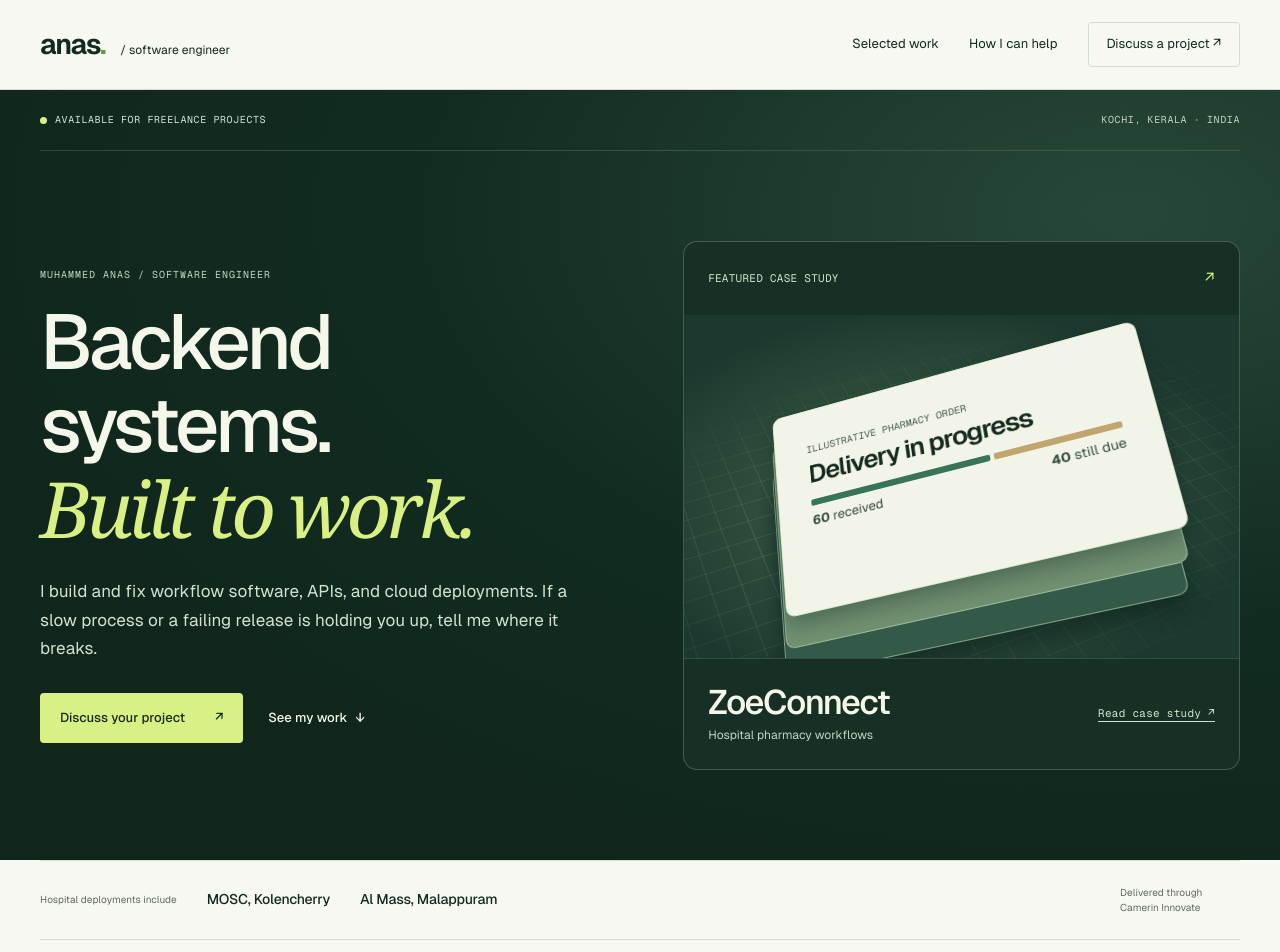
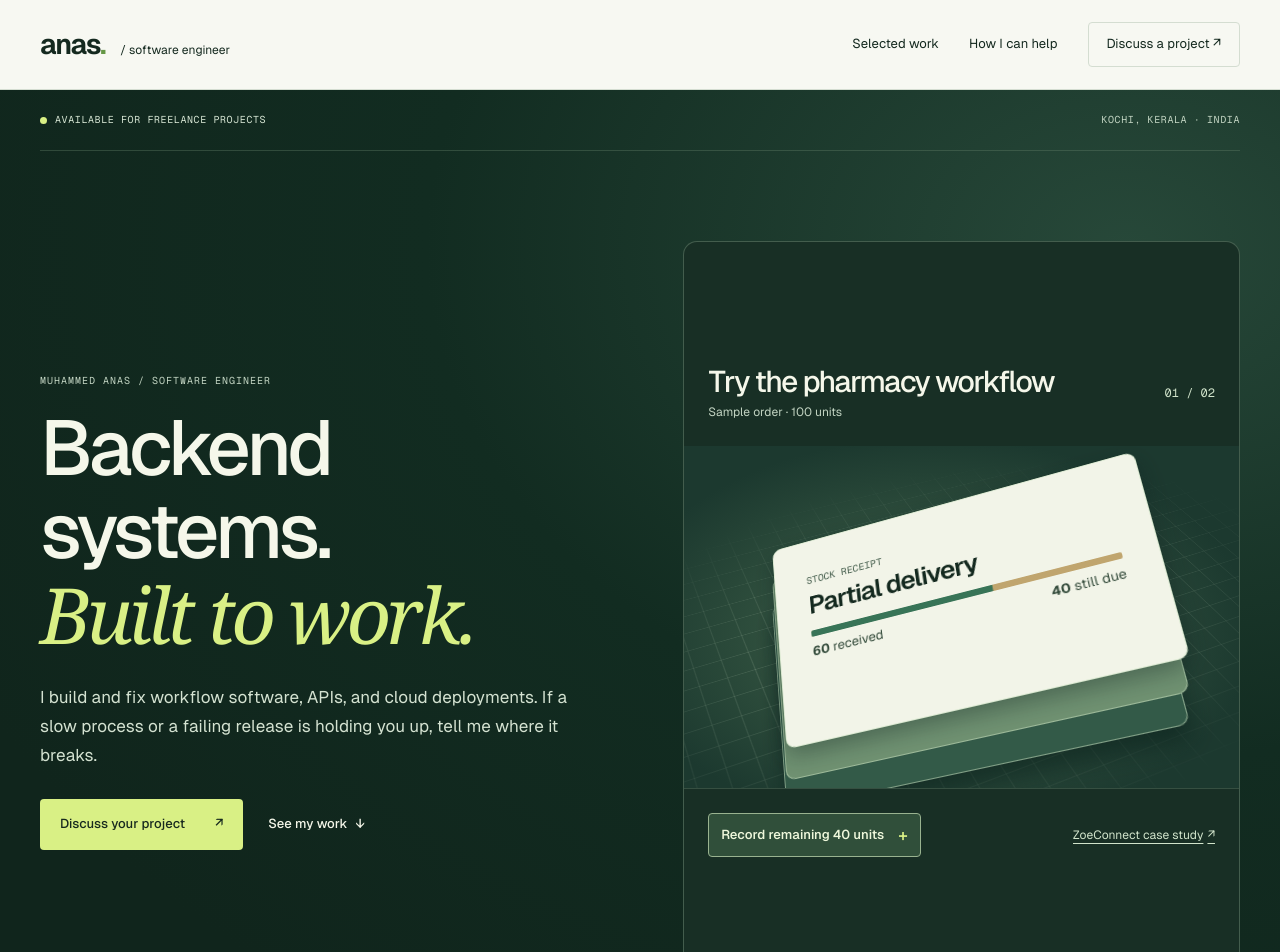
Before and after one commit to anas-muhmed/portfolio, a Next.js app: page / in a window 1280 px wide. Shown: the top 952 px of the page. Built offline with nearby package versions, Linux system fonts and the light colour scheme.

Commit message:
Make the featured pharmacy workflow interactive

```diff
--- a/app/globals.css
+++ b/app/globals.css
@@ -211,24 +211,39 @@
   border-radius: 14px;
   overflow: hidden;
 }
-.workflow-top, .workflow-bottom {
+.workflow-top, .workflow-controls {
   display: flex;
   align-items: center;
   justify-content: space-between;
   gap: 14px;
-  padding: clamp(12px, 2.1vw, 24px);
+  padding: clamp(14px, 2.1vw, 24px);
 }
-.workflow-top, .workflow-link {
+.workflow-top h2 { font-size: clamp(21px, 2.4vw, 30px); }
+.workflow-top p { margin-top: 5px; color: #c2d4c2; font-size: 12px; }
+.workflow-index, .workflow-link {
   color: #d1e4cb;
-  font-family: var(--font-geist-mono), monospace;
-  font-size: 11px;
-  letter-spacing: .025em;
+  font-size: 12px;
 }
-.workflow-top > span:last-child { font-size: 16px; color: var(--lime); }
-.workflow-bottom { border-top: 1px solid #73917a55; }
-.workflow-bottom strong { display: block; font-size: clamp(22px, 3vw, 34px); line-height: 1.15; letter-spacing: -.045em; font-weight: 550; }
-.workflow-bottom div > span { display: block; font-size: 12px; margin-top: 4px; color: #c2d4c2; }
-.workflow-link { text-align: right; text-decoration: underline; text-underline-offset: 4px; }
+.workflow-index { font-family: var(--font-geist-mono), monospace; white-space: nowrap; }
+.workflow-controls { border-top: 1px solid #73917a55; flex-wrap: wrap; }
+.workflow-controls button {
+  display: inline-flex;
+  min-height: 44px;
+  align-items: center;
+  gap: 14px;
+  padding: 8px 12px;
+  border: 1px solid #99b390;
+  border-radius: 4px;
+  background: #304f3a;
+  color: #eff8dc;
+  font-size: 13px;
+  font-weight: 550;
+}
+.workflow-controls button:hover { background: #42674a; }
+.workflow-controls button:focus-visible { outline: 2px solid var(--lime); outline-offset: 3px; }
+.workflow-controls button span { color: var(--lime); font-size: 17px; line-height: 1; }
+.workflow-link { display: inline-flex; align-items: center; gap: 4px; min-height: 44px; text-decoration: underline; text-underline-offset: 4px; }
+.case-demo-link { display: inline-block; margin-top: 12px; text-decoration: underline; text-underline-offset: 4px; }
 .workflow-stage {
   position: relative;
   display: grid;
@@ -263,9 +278,11 @@
 .workflow-sheet > span { display: block; }
 .workflow-kicker { font-family: var(--font-geist-mono), monospace; font-size: clamp(7px, 1.05vw, 11px); color: #425b4a; }
 .workflow-order { margin-top: 8px; font-size: clamp(15px, 2.2vw, 31px); letter-spacing: -.052em; font-weight: 600; }
-.workflow-meter { display: grid; grid-template-columns: 3fr 2fr; gap: 4px; height: 7px; margin: 12px 0 9px; }
-.workflow-meter span { background: #387457; border-radius: 2px; }
-.workflow-meter span + span { background: #c0a56e; }
+.workflow-meter { overflow: hidden; height: 7px; margin: 12px 0 9px; border-radius: 2px; background: #c0a56e; }
+.workflow-meter span { display: block; width: 100%; height: 100%; background: #387457; transform: scaleX(.6); transform-origin: left; transition: transform 400ms ease; }
+.workflow-stage[data-complete="true"] .workflow-meter span { transform: scaleX(1); }
+.workflow-stage[data-complete="true"] .workflow-deck-front { transform: translateY(-13%) rotateX(9deg) rotateY(-8deg) rotateZ(-4deg); }
+.workflow-deck-front { transition: transform 400ms cubic-bezier(.2,.7,.2,1); }
 .workflow-counts { display: flex; justify-content: space-between; gap: 8px; color: #354c3c; font-size: clamp(10px, 1.2vw, 14px); }
 .workflow-counts strong { font-weight: 700; }
 @media (prefers-reduced-motion: no-preference) {
@@ -275,10 +292,6 @@
 @keyframes assemble-deck {
   from { transform: translateY(-8%) rotateX(21deg) rotateY(-15deg) rotateZ(-9deg); }
   to { transform: translateY(var(--lift)) rotateX(21deg) rotateY(-15deg) rotateZ(-9deg); }
-}
-@media (hover: hover) and (pointer: fine) and (prefers-reduced-motion: no-preference) {
-  .workflow-deck { transition: transform 320ms cubic-bezier(.2,.7,.2,1); }
-  .workflow-preview:is(:hover, :focus-visible) .workflow-deck-front { transform: translateY(-16%) rotateX(11deg) rotateY(-9deg) rotateZ(-5deg); }
 }
 .proof-grid { display: grid; grid-template-columns: repeat(2, minmax(0, 1fr)); gap: 16px; margin-bottom: 28px; }
 .proof-card { padding: clamp(22px, 3.3vw, 46px); background: #e9ede0; border: 1px solid #d6dfd1; border-radius: 8px; }
@@ -297,6 +310,7 @@
   .hero-new .hero-grid { padding: 44px 0; }
   .hero-intro h1 { font-size: clamp(37px, 10.3vw, 62px); }
   .workflow-stage { min-height: 190px; }
-  .workflow-top, .workflow-link { font-size: 10px; }
+  .workflow-stage { aspect-ratio: 1.6; }
+  .workflow-controls { gap: 4px 14px; }
   .proof-grid { grid-template-columns: minmax(0, 1fr); }
 }
--- a/app/layout.tsx
+++ b/app/layout.tsx
@@ -8,6 +8,12 @@ const geistMono = localFont({ src: "./fonts/GeistMonoVF.woff2", preload: false,
 export const viewport: Viewport = { width: "device-width", initialScale: 1, themeColor: "#142f23" };
 const title = "Muhammed Anas — Software Engineer | Backend, Cloud & CI/CD";
 const description = "Software engineer at Camerin Innovate and co-builder of ZoeConnect, used by 10+ hospital clients. Available for backend, integration and deployment projects.";
+const shareImage = {
+  url: "https://www.anasdev.software/share/portfolio.jpg",
+  width: 1200,
+  height: 630,
+  alt: "Muhammed Anas, software engineer. Selected projects: ZoeConnect and DevConnect.",
+};
 
 export const metadata: Metadata = {
   title,
@@ -19,7 +25,8 @@ export const metadata: Metadata = {
     type: "website",
     url: "https://www.anasdev.software/",
     siteName: "Muhammed Anas",
+    images: [shareImage],
   },
-  twitter: { card: "summary", title, description },
+  twitter: { card: "summary_large_image", title, description, images: [shareImage] },
 };
 export default function RootLayout({ children }: Readonly<{ children: React.ReactNode }>) { return <html lang="en" className={`${geist.variable} ${geistMono.variable}`}><body>{children}</body></html>; }
--- a/app/page.tsx
+++ b/app/page.tsx
@@ -1,5 +1,6 @@
 import Link from "next/link";
 import PortfolioFilm from "./portfolio-film";
+import PharmacyDemo from "./pharmacy-demo";
 
 const gh = 'https://github.com/anas-muhmed';
 const projects = [
@@ -28,29 +29,7 @@ export default function Home(){return <>
           <a className="text-link" href="#work">See my work <span aria-hidden="true">↓</span></a>
         </div>
       </div>
-      <Link className="workflow-preview" href="/work/zoeconnect">
-        <div className="workflow-top"><span>FEATURED CASE STUDY</span><span aria-hidden="true">↗</span></div>
-        <div className="workflow-stage" aria-hidden="true">
-          <div className="workflow-grid" />
-          <div className="workflow-deck workflow-deck-back" />
-          <div className="workflow-deck workflow-deck-middle" />
-          <div className="workflow-deck workflow-deck-front">
-            <div className="workflow-sheet">
-              <span className="workflow-kicker">ILLUSTRATIVE PHARMACY ORDER</span>
-              <span className="workflow-order">Delivery in progress</span>
-              <div className="workflow-meter"><span /><span /></div>
-              <div className="workflow-counts">
-                <span><strong>60</strong> received</span>
-                <span><strong>40</strong> still due</span>
-              </div>
-            </div>
-          </div>
-        </div>
-        <div className="workflow-bottom">
-          <div><strong>ZoeConnect</strong><span>Hospital pharmacy workflows</span></div>
-          <span className="workflow-link">Read case study <span aria-hidden="true">↗</span></span>
-        </div>
-      </Link>
+      <PharmacyDemo />
     </div>
   </div>
 </section>
--- /dev/null
+++ b/app/pharmacy-demo.tsx
@@ -0,0 +1,48 @@
+"use client";
+
+import Link from "next/link";
+import { useState } from "react";
+
+const ordered = 100;
+const firstDelivery = 60;
+const remaining = ordered - firstDelivery;
+
+export default function PharmacyDemo() {
+  const [complete, setComplete] = useState(false);
+  const received = complete ? ordered : firstDelivery;
+
+  return (
+    <section id="demo" className="workflow-preview" aria-labelledby="demo-title">
+      <div className="workflow-top">
+        <div>
+          <h2 id="demo-title">Try the pharmacy workflow</h2>
+          <p>Sample order · 100 units</p>
+        </div>
+        <span className="workflow-index" aria-hidden="true">{complete ? "02" : "01"} / 02</span>
+      </div>
+      <div className="workflow-stage" data-complete={complete}>
+        <div className="workflow-grid" aria-hidden="true" />
+        <div className="workflow-deck workflow-deck-back" aria-hidden="true" />
+        <div className="workflow-deck workflow-deck-middle" aria-hidden="true" />
+        <div className="workflow-deck workflow-deck-front">
+          <div className="workflow-sheet" aria-live="polite" aria-atomic="true">
+            <span className="workflow-kicker">STOCK RECEIPT</span>
+            <span className="workflow-order">{complete ? "Order complete" : "Partial delivery"}</span>
+            <div className="workflow-meter" aria-hidden="true"><span /></div>
+            <div className="workflow-counts">
+              <span><strong>{received}</strong> received</span>
+              <span><strong>{ordered - received}</strong> still due</span>
+            </div>
+          </div>
+        </div>
+      </div>
+      <div className="workflow-controls">
+        <button type="button" onClick={() => setComplete(value => !value)}>
+          {complete ? "Reset the example" : `Record remaining ${remaining} units`}
+          <span aria-hidden="true">{complete ? "↺" : "+"}</span>
+        </button>
+        <Link className="workflow-link" href="/work/zoeconnect">ZoeConnect case study <span aria-hidden="true">↗</span></Link>
+      </div>
+    </section>
+  );
+}
--- a/app/work/zoeconnect/page.tsx
+++ b/app/work/zoeconnect/page.tsx
@@ -49,6 +49,7 @@ export default function ZoeConnectCaseStudy() {
             <div><dt>Still due</dt><dd>40 units</dd></div>
           </dl>
           <p>Staff can record the 60 units that arrive and keep the remaining 40 visible on the same request.</p>
+          <Link className="text-link case-demo-link" href="/#demo">Try this order in the interactive demo ↗</Link>
         </div>
         <ol className="case-flow" aria-label="Drug Indenting workflow">
           <li><strong>Request</strong><span>Submit medications and quantities.</span></li>
```
Also changed, not shown: public/share/portfolio.jpg (added).
